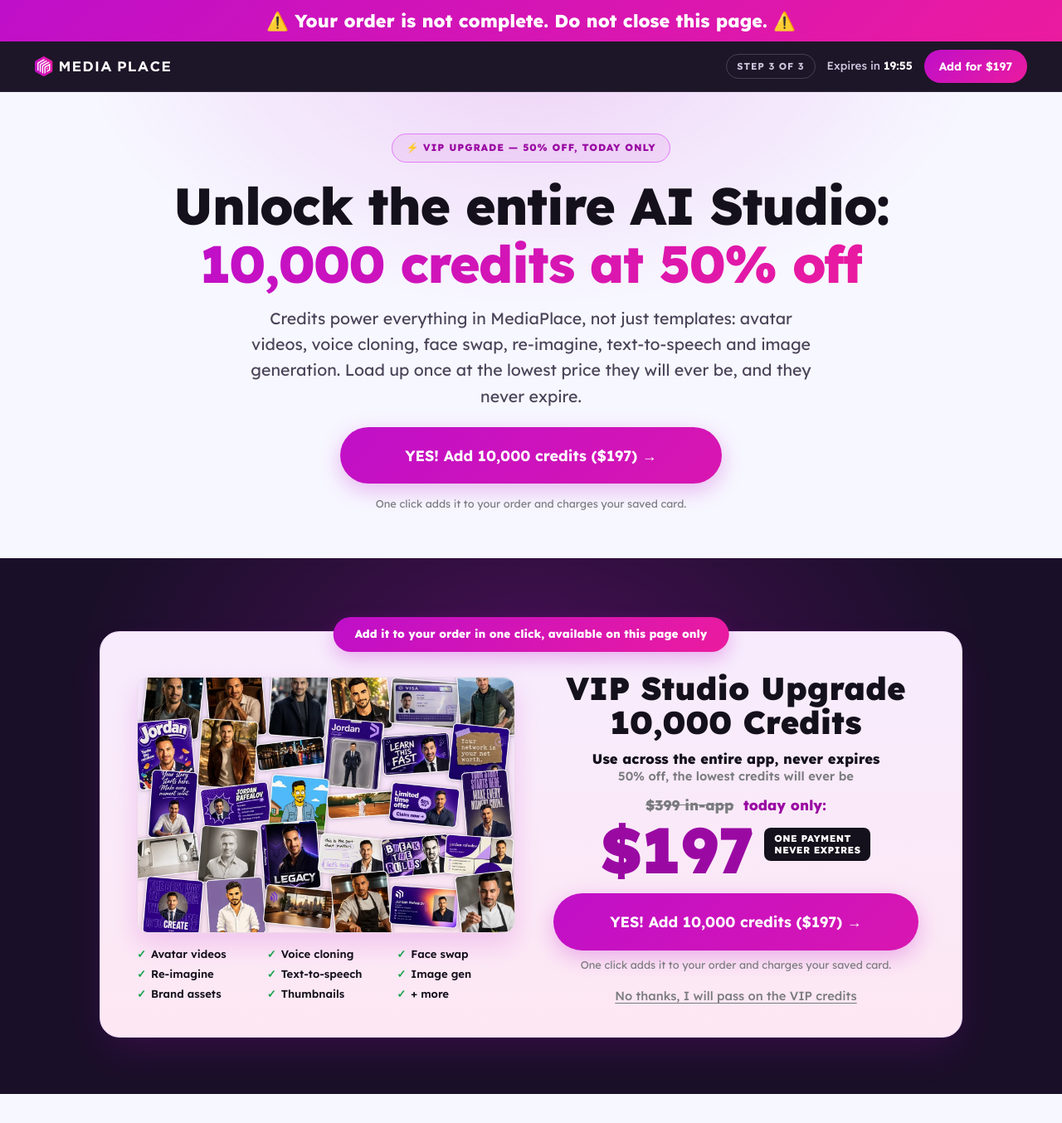
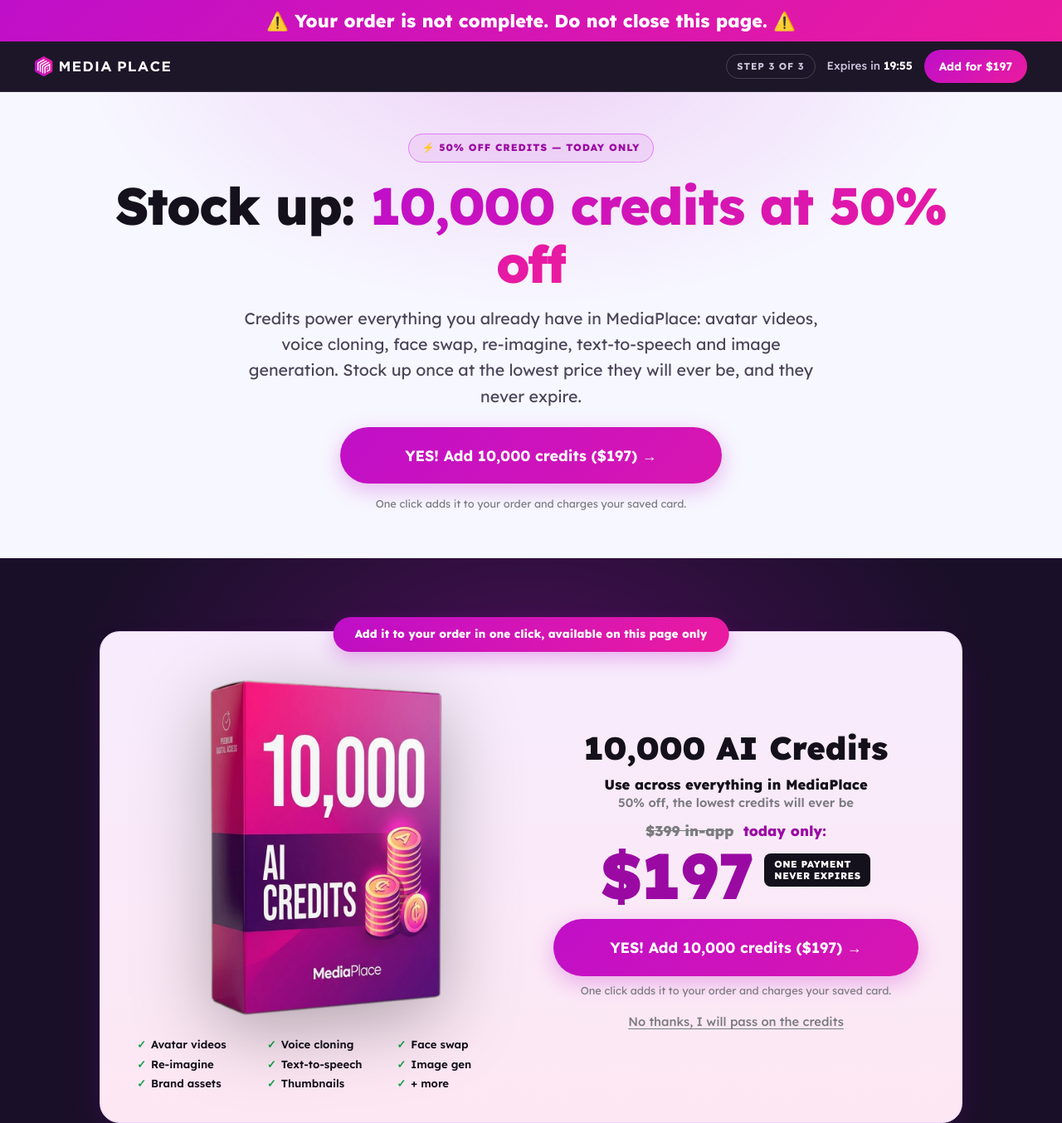
Before and after one commit to Launch-Partner/mediaplace-pbs-preview, a plain HTML site: page oto2.html in a window 1280 px wide. Shown: the top 1354 px of the page at 83% size. Drawn offline with Linux system fonts and the light colour scheme.

Commit message:
Sync OTO2: credit box-shot + stock-up copy

```diff
--- a/oto2.html
+++ b/oto2.html
@@ -86,6 +86,7 @@ section{padding:84px 0}
 .boxshot-grid{display:grid;grid-template-columns:1fr 1fr;gap:38px;align-items:center}
 .boxshot-image{display:flex;flex-direction:column;gap:18px}
 .bs-pic{border-radius:14px;overflow:hidden;border:1px solid rgba(0,0,0,.06);box-shadow:0 14px 30px rgba(191,15,201,.16)}
+.bs-box{display:block;width:100%;max-width:300px;height:auto;margin:0 auto;filter:drop-shadow(0 22px 46px rgba(0,0,0,.30))}
 .bs-ticks{list-style:none;display:grid;grid-template-columns:repeat(3,1fr);gap:8px 14px}
 .bs-ticks li{font-weight:600;font-size:.82rem;color:var(--text);display:flex;gap:6px;align-items:center;line-height:1.2;white-space:nowrap}
 .bs-ticks li::before{content:'✓';color:var(--success);font-weight:800;flex-shrink:0}
@@ -248,9 +249,9 @@ footer{background:#100920;color:#9a8fae;padding:30px 0;text-align:center;font-si
 
 <!-- 3. HERO -->
 <section class="hero"><div class="container">
-  <span class="stop-pill">⚡ VIP upgrade — 50% off, today only</span>
-  <h1>Unlock the entire AI Studio: <span class="grad-text">10,000 credits at 50% off</span></h1>
-  <p class="hero-sub">Credits power everything in MediaPlace, not just templates: avatar videos, voice cloning, face swap, re-imagine, text-to-speech and image generation. Load up once at the lowest price they will ever be, and they never expire.</p>
+  <span class="stop-pill">⚡ 50% off credits — today only</span>
+  <h1>Stock up: <span class="grad-text">10,000 credits at 50% off</span></h1>
+  <p class="hero-sub">Credits power everything you already have in MediaPlace: avatar videos, voice cloning, face swap, re-imagine, text-to-speech and image generation. Stock up once at the lowest price they will ever be, and they never expire.</p>
   <div class="hero-cta">
     <a href="#" class="btn btn-lg">YES! Add 10,000 credits ($197) →</a>
     <div class="charge-note">One click adds it to your order and charges your saved card.</div>
@@ -263,7 +264,7 @@ footer{background:#100920;color:#9a8fae;padding:30px 0;text-align:center;font-si
     <div class="bs-ribbon"><span class="rib-full">Add it to your order in one click, available on this page only</span><span class="rib-short">One click to add it</span></div>
     <div class="boxshot-grid">
       <div class="boxshot-image">
-        <div class="bs-pic"><img src="https://launch-partner.github.io/mediaplace-pbs-preview/assets/oto-bundle-collage.webp" width="1040" height="700" loading="lazy" decoding="async" alt="Everything you can create across the MediaPlace AI suite"></div>
+        <img class="bs-box" src="https://launch-partner.github.io/mediaplace-pbs-preview/assets/creditbox10k.webp" width="760" height="1073" loading="lazy" decoding="async" alt="10,000 AI credits box">
         <ul class="bs-ticks">
           <li>Avatar videos</li><li>Voice cloning</li><li>Face swap</li>
           <li>Re-imagine</li><li>Text-to-speech</li><li>Image gen</li>
@@ -271,13 +272,13 @@ footer{background:#100920;color:#9a8fae;padding:30px 0;text-align:center;font-si
         </ul>
       </div>
       <div class="boxshot-content">
-        <div class="bs-name">VIP Studio Upgrade<br>10,000 Credits</div>
-        <div class="bs-val"><div class="l1">Use across the entire app, never expires</div><div class="l2">50% off, the lowest credits will ever be</div></div>
+        <div class="bs-name">10,000 AI Credits</div>
+        <div class="bs-val"><div class="l1">Use across everything in MediaPlace</div><div class="l2">50% off, the lowest credits will ever be</div></div>
         <div class="bs-deal"><span style="text-decoration:line-through;color:var(--text-mute)">$399 in-app</span> &nbsp;today only:</div>
         <div class="bs-price"><span class="bs-num">$197</span><span class="bs-tag">One payment<br>Never expires</span></div>
         <a href="#" class="btn btn-lg">YES! Add 10,000 credits ($197) →</a>
     <div class="charge-note">One click adds it to your order and charges your saved card.</div>
-        <a href="thank-you-base.html" class="decline">No thanks, I will pass on the VIP credits</a>
+        <a href="thank-you-base.html" class="decline">No thanks, I will pass on the credits</a>
       </div>
     </div>
   </div>
@@ -285,7 +286,7 @@ footer{background:#100920;color:#9a8fae;padding:30px 0;text-align:center;font-si
 
 <!-- 5. WHOLE SUITE -->
 <section><div class="container">
-  <div class="head"><span class="eyebrow">Use them across everything</span><h2>Your credits unlock the <span class="grad-text">entire AI Studio</span></h2><p>These are not just for templates. Spend them anywhere in MediaPlace, on the features people pay hundreds for elsewhere.</p></div>
+  <div class="head"><span class="eyebrow">Spend them however you like</span><h2>Use your credits across <span class="grad-text">everything in MediaPlace</span></h2><p>One balance powers it all, the features people pay hundreds for elsewhere. Pour them into one tool or spread them across the lot, your call.</p></div>
   <div class="points">
     <div class="point reveal"><div class="pico">🎬</div><h4>AI avatar video</h4><p>Turn one photo into a talking video of you, lip-synced in your own cloned voice. No camera.</p></div>
     <div class="point reveal"><div class="pico">🎙️</div><h4>AI voice clone</h4><p>Clone your voice and generate studio-quality voiceovers in 40+ languages.</p></div>
@@ -297,7 +298,7 @@ footer{background:#100920;color:#9a8fae;padding:30px 0;text-align:center;font-si
   <div class="bundle-cta">
     <a href="#" class="btn btn-lg">YES! Add 10,000 credits ($197) →</a>
     <div class="charge-note">One click adds it to your order and charges your saved card.</div>
-    <a href="thank-you-base.html" class="decline">No thanks, I will pass on the VIP credits</a>
+    <a href="thank-you-base.html" class="decline">No thanks, I will pass on the credits</a>
   </div>
 </div></section>
 
@@ -312,7 +313,7 @@ footer{background:#100920;color:#9a8fae;padding:30px 0;text-align:center;font-si
 </div></section>
 
 <!-- 7. RED CAUTION -->
-<div class="alarm red big"><h2>⏰ This 50% off VIP deal ends the moment you leave this page ⏰</h2></div>
+<div class="alarm red big"><h2>⏰ This 50% off deal ends the moment you leave this page ⏰</h2></div>
 
 <!-- 8. FINAL OFFER BANNER -->
 <section class="boxshot black"><div class="container">
@@ -320,7 +321,7 @@ footer{background:#100920;color:#9a8fae;padding:30px 0;text-align:center;font-si
     <div class="bs-ribbon"><span class="rib-full">Last chance, 50% off, this page does not come back</span><span class="rib-short">Last chance</span></div>
     <div class="boxshot-grid">
       <div class="boxshot-image">
-        <div class="bs-pic"><img src="https://launch-partner.github.io/mediaplace-pbs-preview/assets/oto-bundle-collage.webp" width="1040" height="700" loading="lazy" decoding="async" alt="Everything you can create across the MediaPlace AI suite"></div>
+        <img class="bs-box" src="https://launch-partner.github.io/mediaplace-pbs-preview/assets/creditbox10k.webp" width="760" height="1073" loading="lazy" decoding="async" alt="10,000 AI credits box">
         <ul class="bs-ticks">
           <li>Avatar videos</li><li>Voice cloning</li><li>Face swap</li>
           <li>Re-imagine</li><li>Text-to-speech</li><li>Image gen</li>
@@ -328,13 +329,13 @@ footer{background:#100920;color:#9a8fae;padding:30px 0;text-align:center;font-si
         </ul>
       </div>
       <div class="boxshot-content">
-        <div class="bs-name">VIP Studio Upgrade<br>10,000 Credits</div>
-        <div class="bs-val"><div class="l1">Use across the entire app, never expires</div><div class="l2">50% off, the lowest credits will ever be</div></div>
+        <div class="bs-name">10,000 AI Credits</div>
+        <div class="bs-val"><div class="l1">Use across everything in MediaPlace</div><div class="l2">50% off, the lowest credits will ever be</div></div>
         <div class="bs-deal"><span style="text-decoration:line-through;color:var(--text-mute)">$399 in-app</span> &nbsp;today only:</div>
         <div class="bs-price"><span class="bs-num">$197</span><span class="bs-tag">One payment<br>Never expires</span></div>
         <a href="#" class="btn btn-lg">YES! Add 10,000 credits ($197) →</a>
     <div class="charge-note">One click adds it to your order and charges your saved card.</div>
-        <a href="thank-you-base.html" class="decline">No thanks, I will pass on the VIP credits</a>
+        <a href="thank-you-base.html" class="decline">No thanks, I will pass on the credits</a>
       </div>
     </div>
   </div>
```
Also changed, not shown: assets/creditbox10k.webp (added).
